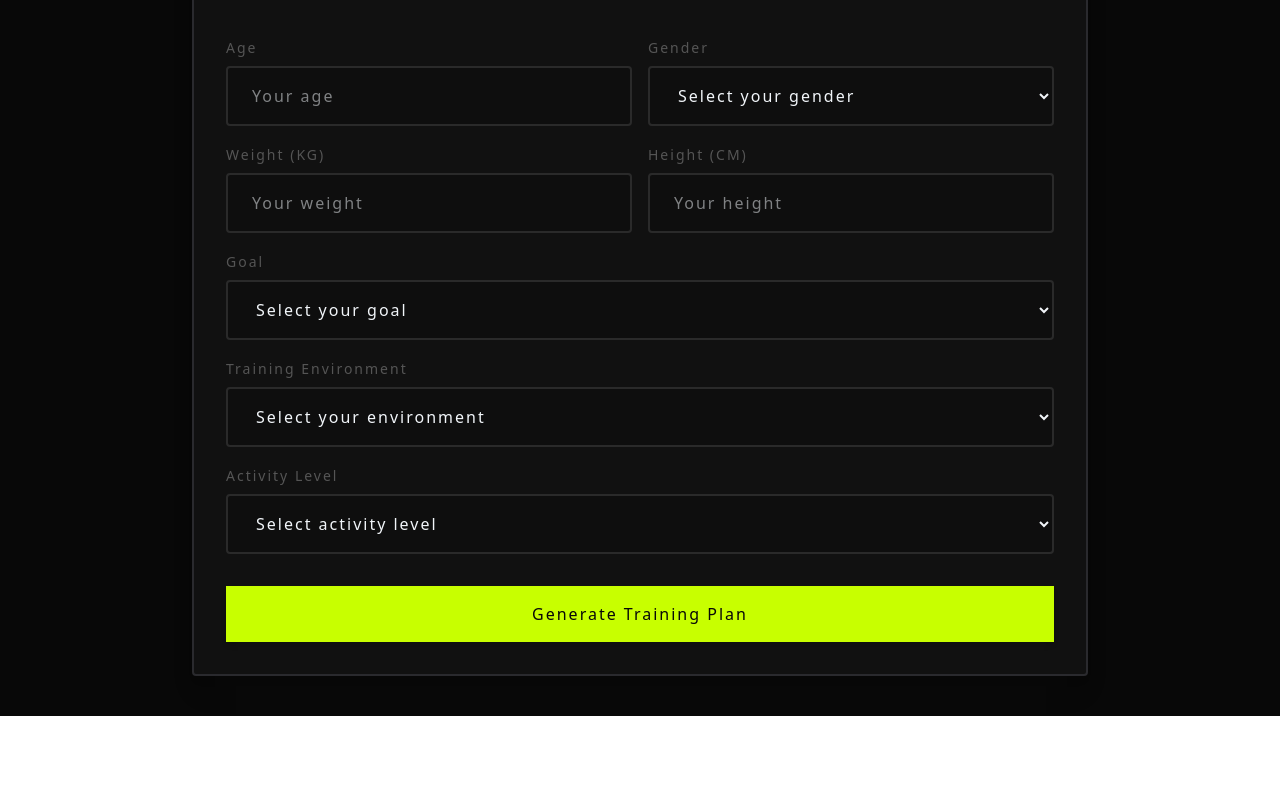
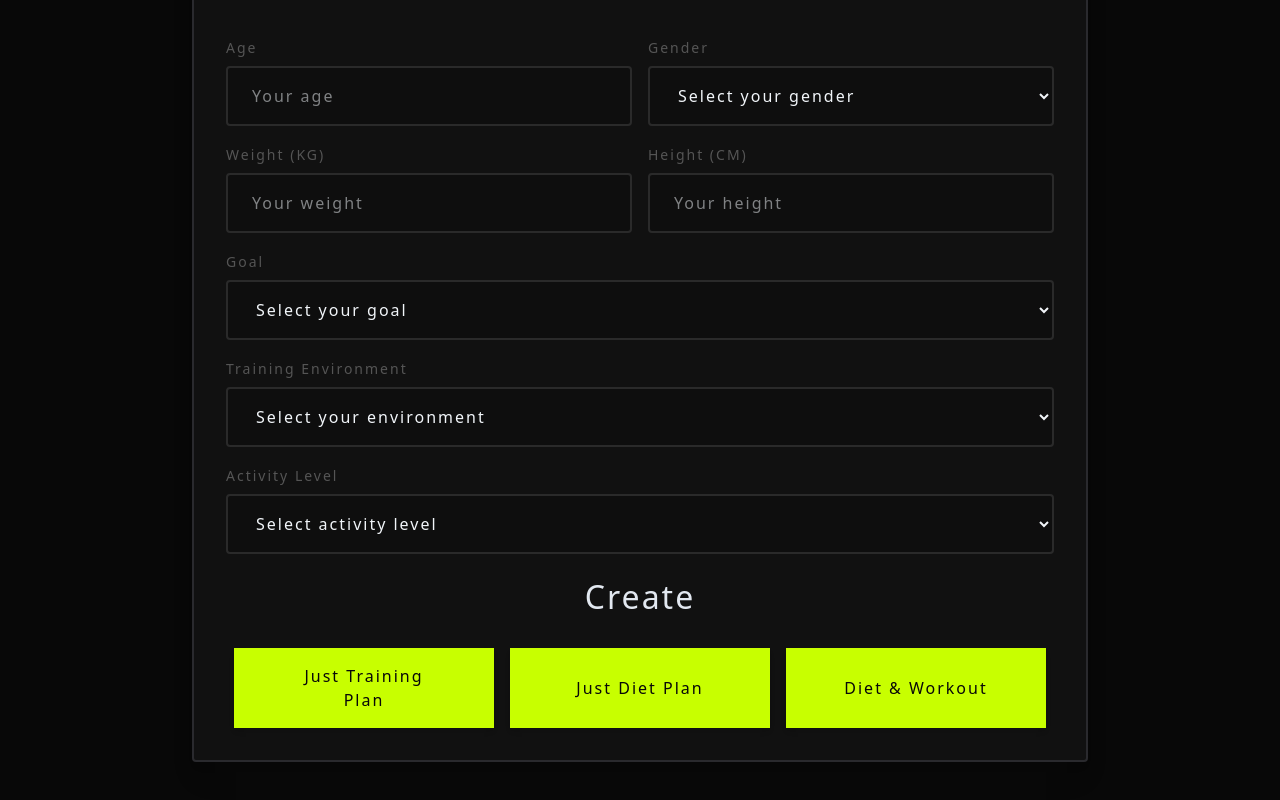
Before and after one commit to Sosenaa/pocketPT, a React (Vite) app: page /UserForm in a window 1280 px wide. Shown: the part 248-1048 px from the top of the page. Before the commit the page ends 964 px from the top, so only its background shows below. Built offline with nearby package versions, Linux system fonts and the light colour scheme; no server answers.

Commit message:
Genereted diet added to DB. DietPlan button added to NAV

```diff
--- a/src/App.tsx
+++ b/src/App.tsx
@@ -8,6 +8,7 @@ import Register from "./components/Register";
 import Login from "./components/Login";
 import Dashboard from "./components/Dashboard";
 import Plan from "./components/Plan";
+import DietPlan from "./components/DietPlan";
 
 function App() {
   return (
@@ -23,6 +24,7 @@ function App() {
           <Route path="/Login" element={<Login />} />
           <Route path="/Dashboard" element={<Dashboard />} />
           <Route path="/Plan" element={<Plan />} />
+          <Route path="/DietPlan" element={<DietPlan />} />
         </Routes>
       </BrowserRouter>
     </div>
--- /dev/null
+++ b/src/components/DietPlan.tsx
@@ -0,0 +1,54 @@
+import { useState, useEffect } from "react";
+import { API_BASE_URL } from "../api";
+
+type Meal = {
+  meal_name: string;
+  ingrediants: string;
+};
+
+type Meals = {
+  day_name: string;
+  macros: string;
+  total_meals: string;
+  meal: Meal[];
+};
+
+type Diet = {
+  diet_name: string;
+  meals: Meals[];
+};
+
+const DietPlan = () => {
+  const [diet, setDiet] = useState<Diet | null>(null);
+
+  useEffect(() => {
+    const fetchDiet = async () => {
+      try {
+        const response = await fetch(`${API_BASE_URL}/api/dietPlanGen`, {
+          credentials: "include",
+          method: "GET",
+        });
+        if (response.status === 401) {
+          return;
+        }
+        if (!response.ok) {
+          throw new Error("Failed to fetch diet plan");
+        }
+        const data = await response.json();
+        console.log(data);
+        setDiet(data);
+      } catch (err) {
+        console.log(err);
+      }
+    };
+    fetchDiet();
+  }, []);
+
+  return (
+    <div className="text-black">
+      <h1>Diet plan</h1>
+    </div>
+  );
+};
+
+export default DietPlan;
--- a/src/components/Nav.tsx
+++ b/src/components/Nav.tsx
@@ -67,6 +67,11 @@ const Nav = () => {
                 CREATE PLAN
               </Link>
             </li>
+            <li className="mx-4 p-2 px-4 border-2 rounded-sm hover:border-[#C8FF00] hover:text-[#C8FF00] text-slate-400">
+              <Link to={"/DietPlan"} className="!no-underline !text-inherit">
+                Diet Plan
+              </Link>
+            </li>
             <a>
               <li className="mx-4 p-2 px-4 border-2 rounded-sm hover:border-[#C8FF00] hover:text-[#C8FF00] text-slate-400">
                 <button onClick={handleLogOut}>{loginButton}</button>
--- a/src/components/UserForm.tsx
+++ b/src/components/UserForm.tsx
@@ -57,6 +57,26 @@ const UserForm = () => {
       }
       if (response.ok) {
         navigate("/trainingPlan");
+
+        const dietResponse = await fetch(`${API_BASE_URL}/api/dietPlanGen`, {
+          credentials: "include",
+          method: "POST",
+          headers: {
+            "Content-Type": "application/json",
+          },
+          body: JSON.stringify({
+            age,
+            weight,
+            height,
+            gender,
+            goal,
+            trainingEnvironment,
+            activity,
+          }),
+        });
+
+        const dietData = await dietResponse.json();
+        console.log(dietData.diet_name);
       } else {
         alert(data.error);
       }
@@ -243,13 +263,27 @@ const UserForm = () => {
                 </select>
               </div>
             </div>
-
-            <div className="pt-2">
+            <div className="text-slate-200 ">
+              <h2 className="text-center">Create</h2>
+            </div>
+            <div className="pt-2 flex">
               <button
                 type="submit"
-                className="w-full rounded-sm bg-[#C8FF00] px-5 py-3 text-md font-medium text-[#080808] shadow-md transition hover:bg-slate-800 focus:outline-none focus:ring-2 focus:ring-slate-300"
+                className="w-full rounded-sm bg-[#C8FF00] px-5 py-3 text-md font-medium text-[#080808] shadow-md transition hover:bg-slate-800 focus:outline-none focus:ring-2 focus:ring-slate-300 mx-2"
               >
-                Generate Training Plan
+                Just Training Plan
+              </button>
+              <button
+                type="submit"
+                className="w-full rounded-sm bg-[#C8FF00] px-5 py-3 text-md font-medium text-[#080808] shadow-md transition hover:bg-slate-800 focus:outline-none focus:ring-2 focus:ring-slate-300 mx-2"
+              >
+                Just Diet Plan
+              </button>
+              <button
+                type="submit"
+                className="w-full rounded-sm bg-[#C8FF00] px-5 py-3 text-md font-medium text-[#080808] shadow-md transition hover:bg-slate-800 focus:outline-none focus:ring-2 focus:ring-slate-300 mx-2"
+              >
+                Diet & Workout
               </button>
             </div>
           </form>
```
Also changed, not shown: 2 other files (tests, documents, lock files or other folders).
